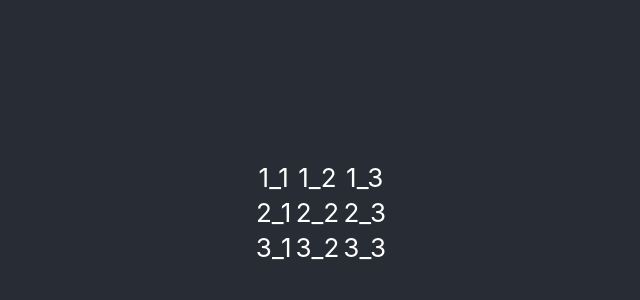
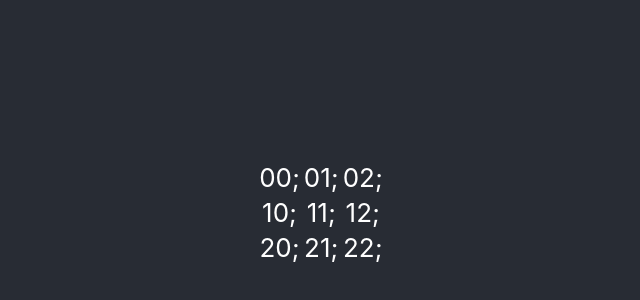
Before and after one commit to MAZDOROV/memorinar, a React (Create React App) app: page / in a window 1280 px wide. Shown: the part 188-488 px from the top of the page, without its empty margins (319-959 px from the left). Built offline with nearby package versions, Linux system fonts and the light colour scheme.

Commit message:
memorinar. Container Grid. Задотовка массива данных вынесена в контейнер. Грид подготовлен для работы с карточкой

```diff
--- a/src/Components/Container.js
+++ b/src/Components/Container.js
@@ -3,12 +3,20 @@ import '../App.css';
 import Example from './Example';
 import Grid from "./Grid"
 
+let gameBordArr = [
+    [{index:11},{index:12},{index:13}],
+    [{index:21},{index:22},{index:23}],
+    [{index:31},{index:32},{index:33}],
+];
+
 export default class Container extends React.Component {
     render() {
+
+
         return (
             <div className="App" >
                 <header className="App-header">
-                <Grid></Grid>
+                <Grid gameBord = {gameBordArr}></Grid>
                 </header>
             </div>
         );
--- a/src/Components/Grid.js
+++ b/src/Components/Grid.js
@@ -2,11 +2,16 @@ import React from 'react'
 
 export default class Grid extends React.Component {
     render (){
-        let rows = [1,2,3];
-        let columns = [1,2,3];
+        const {gameBord} = this.props
         return(
             <table>
-                {rows.map(row => <tr>{columns.map(col => <td>{row}_{col}</td>)}</tr>)}
+                {gameBord.map((row, row_index) =>
+                    <tr>
+                        {row.map((col, col_idex) =>
+                            <td>
+                                {row_index}{col_idex};
+                            </td>)}
+                    </tr>)}
             </table>
         );
     }
```
